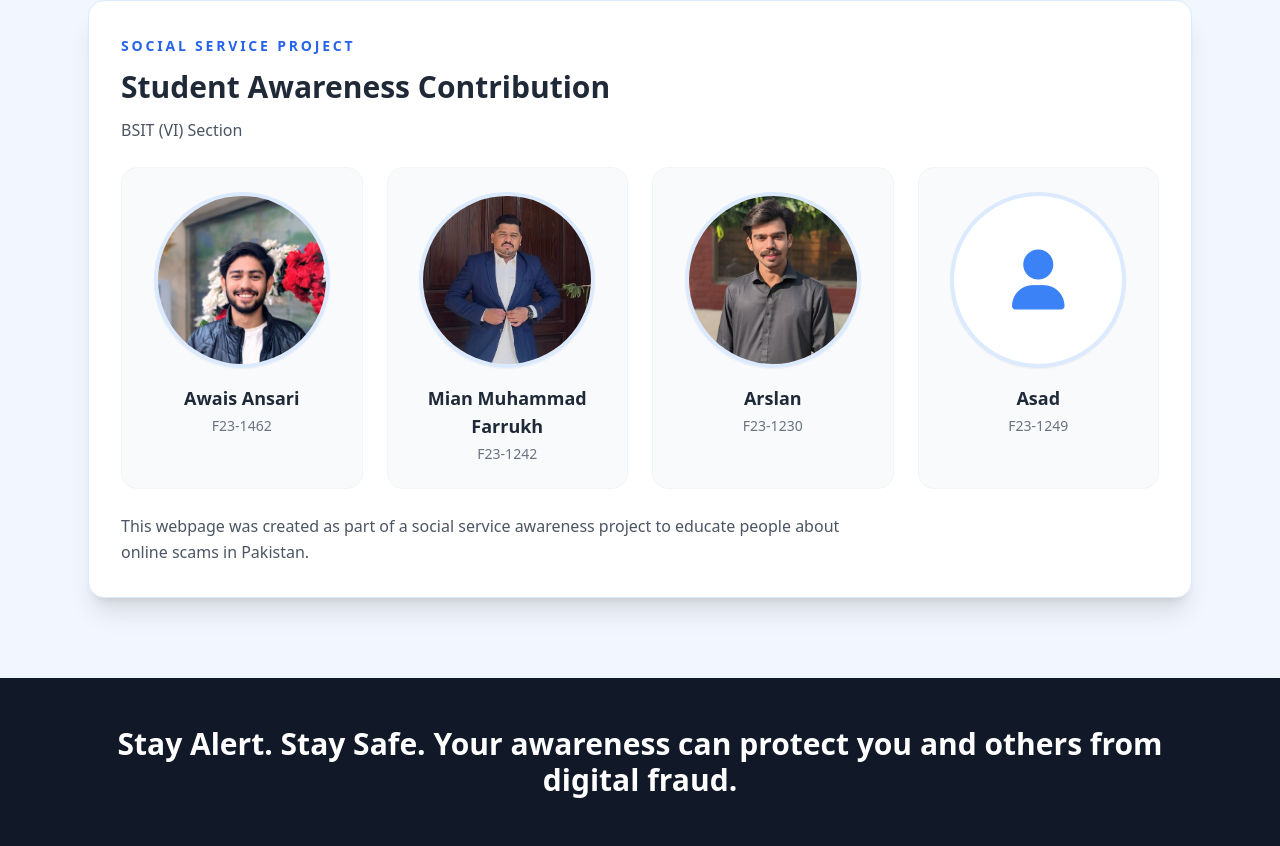
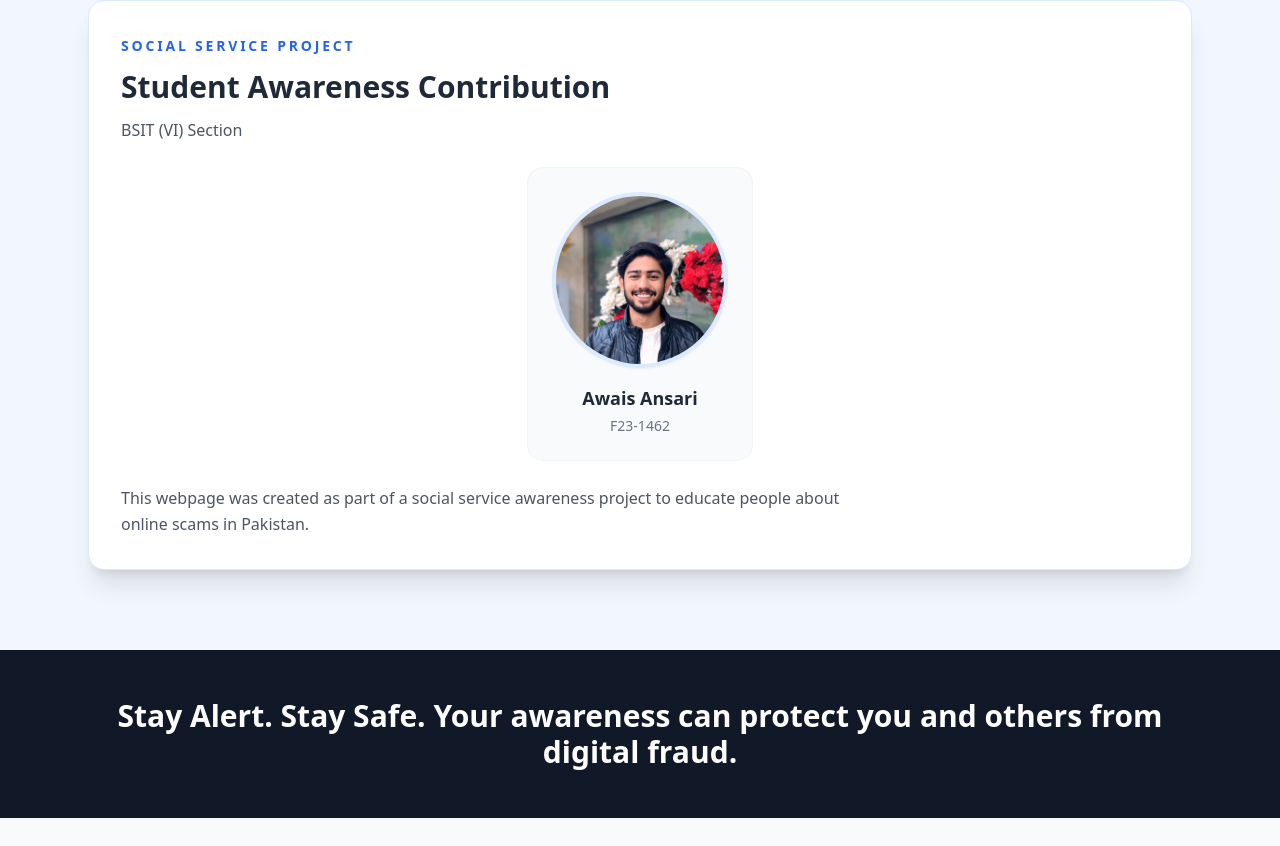
Before and after one commit to awais579/scam-awareness, a plain HTML site: page index.html in a window 1280 px wide. Shown: the part 4660-5506 px from the top of the page. After the commit the page ends 5478 px from the top, so only its background shows below. Drawn offline with nearby package versions, Linux system fonts and the light colour scheme; a web font is replaced by a local one.

Commit message:
Refactor social service project section in index.html
chnages

```diff
--- a/index.html
+++ b/index.html
@@ -361,49 +361,36 @@
     <div class="rounded-2xl border border-blue-100 bg-white p-8 shadow-xl">
       <div class="grid gap-8">
         <div>
-              <span class="text-sm font-semibold uppercase tracking-[0.2em] text-blue-600">Social Service Project</span>
+          <span class="text-sm font-semibold uppercase tracking-[0.2em] text-blue-600">
+            Social Service Project
+          </span>
+
           <h2 class="mt-3 text-2xl font-semibold text-gray-800 md:text-3xl">
             Student Awareness Contribution
           </h2>
+
           <p class="mt-3 text-base leading-relaxed text-gray-600">
             BSIT (VI) Section
           </p>
-              <div class="mt-6 grid gap-6 md:grid-cols-2 xl:grid-cols-4">
+
+          <div class="mt-6 flex justify-center">
             <div class="rounded-2xl border border-gray-100 bg-gray-50 p-6 text-center">
               <img
                 src="images/Awais.jpg"
                 alt="Awais Ansari"
                 class="mx-auto h-44 w-44 rounded-full border-4 border-blue-100 object-cover shadow-sm"
               >
-                  <p class="mt-4 text-lg font-semibold text-gray-800">Awais Ansari</p>
-                  <p class="mt-1 text-sm font-medium text-gray-500">F23-1462</p>
-                </div>
-                <div class="rounded-2xl border border-gray-100 bg-gray-50 p-6 text-center">
-                  <img
-                    src="images/Farrukh.jpg"
-                    alt="Mian Muhammad Farrukh"
-                    class="mx-auto h-44 w-44 rounded-full border-4 border-blue-100 object-cover shadow-sm"
-                  >
-                  <p class="mt-4 text-lg font-semibold text-gray-800">Mian Muhammad Farrukh</p>
-                  <p class="mt-1 text-sm font-medium text-gray-500">F23-1242</p>
-                </div>
-                <div class="rounded-2xl border border-gray-100 bg-gray-50 p-6 text-center">
-                  <img
-                    src="images/Arslan.jpg"
-                    alt="Arslan"
-                    class="mx-auto h-44 w-44 rounded-full border-4 border-blue-100 object-cover shadow-sm"
-                  >
-                  <p class="mt-4 text-lg font-semibold text-gray-800">Arslan</p>
-                  <p class="mt-1 text-sm font-medium text-gray-500">F23-1230</p>
-                </div>
-                <div class="rounded-2xl border border-gray-100 bg-gray-50 p-6 text-center">
-                  <div class="mx-auto flex h-44 w-44 items-center justify-center rounded-full border-4 border-blue-100 bg-white shadow-sm">
-                    <i class="fa-solid fa-user text-6xl text-blue-500"></i>
-                  </div>
-                  <p class="mt-4 text-lg font-semibold text-gray-800">Asad</p>
-                  <p class="mt-1 text-sm font-medium text-gray-500">F23-1249</p>
+
+              <p class="mt-4 text-lg font-semibold text-gray-800">
+                Awais Ansari
+              </p>
+
+              <p class="mt-1 text-sm font-medium text-gray-500">
+                F23-1462
+              </p>
             </div>
           </div>
+
           <p class="mt-6 max-w-3xl text-base leading-relaxed text-gray-600">
             This webpage was created as part of a social service awareness project to educate people about online scams in Pakistan.
           </p>
```
Lines whose indentation alone changed are shown as unchanged.
